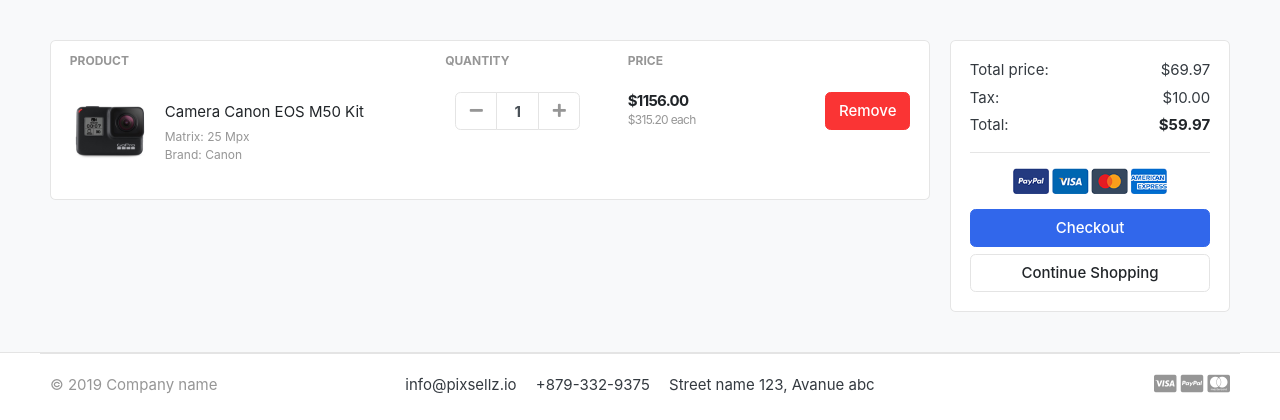
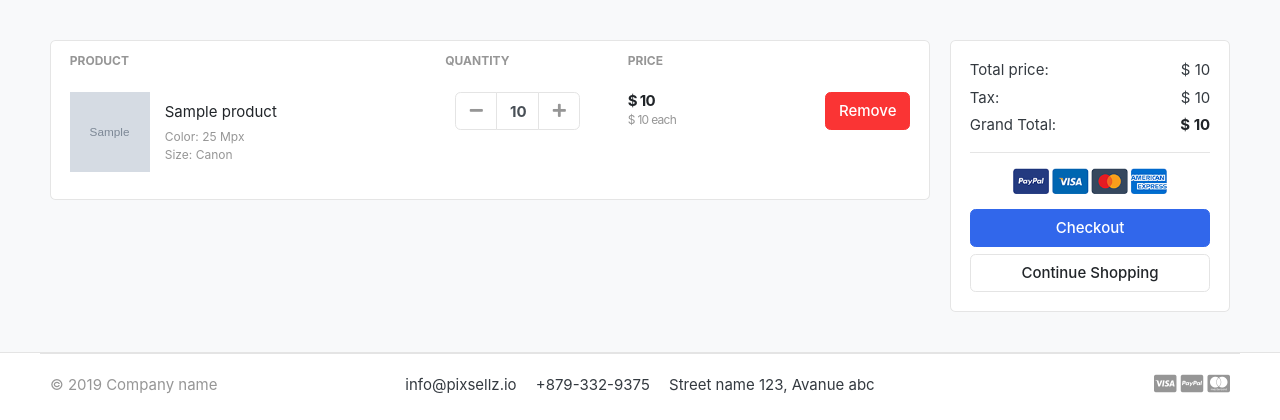
Before and after one commit to RohitBhavsar27/geekyshop-django, a Django app: template templates/store/cart.html in a window 1280 px wide. Shown: the part 118-538 px from the top of the page. Run offline with Django 5.2, Linux system fonts and the light colour scheme; the template is opened without the code that fills it: most values are stand-ins (such as "Sample title", 1, 10 or a date in 2020); grey boxes marked "Sample" are stand-in pictures; some libraries are stand-ins or nearby versions; some web fonts are replaced.

Commit message:
remove-cart, view-cart

```diff
--- a/cart/models.py
+++ b/cart/models.py
@@ -16,5 +16,7 @@
     quantity = models.IntegerField()
     is_active = models.BooleanField(default=True)
 
+    def sub_total(self):
+        return self.product.price * self.quantity
     def __str__(self):
         return self.product
--- a/cart/urls.py
+++ b/cart/urls.py
@@ -3,5 +3,7 @@
 
 urlpatterns = [
     path('',views.cart, name='cart'),
-    path('add_cart/<int:product_id>/',views.add_cart, name='add_cart')
+    path('add_cart/<int:product_id>/',views.add_cart, name='add_cart'),
+    path('remove_cart/<int:product_id>/',views.remove_cart, name='remove_cart'),
+    path('remove_cart_item/<int:product_id>/',views.remove_cart_item, name='remove_cart_item')
 ]
--- a/templates/store/cart.html
+++ b/templates/store/cart.html
@@ -5,7 +5,13 @@
     <div class="container">
 
         <!-- ============================ COMPONENT 1 ================================= -->
-
+        {% if not cart_items %}
+        <h2 class="text-center">Your Shopping Cart is empty</h2>
+        <br>
+        <div class="text-center">
+            <a href="{% url 'store' %}" class="btn btn-primary"> Continue Shopping</a>
+        </div>
+        {% else %}
         <div class="row">
             <aside class="col-lg-9">
                 <div class="card">
@@ -19,13 +25,15 @@
                             </tr>
                         </thead>
                         <tbody>
+                            {% for cart_item in cart_items %}
                             <tr>
                                 <td>
                                     <figure class="itemside align-items-center">
-                                            <div class="aside"><img src="{% static './images/items/11.jpg' %}" class="img-sm"></div>
+                                        <div class="aside"><img src="{{ cart_item.product.image.url }}" class="img-sm">
+                                        </div>
                                         <figcaption class="info">
-                                                <a href="#" class="title text-dark">Camera Canon EOS M50 Kit</a>
-                                                <p class="text-muted small">Matrix: 25 Mpx <br> Brand: Canon</p>
+                                            <a href="{{ cart_item.product.get_url }}" class="title text-dark">{{ cart_item.product.product_name }}</a>
+                                            <p class="text-muted small">Color: 25 Mpx <br> Size: Canon</p>
                                         </figcaption>
                                     </figure>
                                 </td>
@@ -34,27 +42,31 @@
                                     <div class="col">
                                         <div class="input-group input-spinner">
                                             <div class="input-group-prepend">
-                                                    <button class="btn btn-light" type="button" id="button-plus"> <i
-                                                            class="fa fa-minus"></i> </button>
+                                                <a href="{% url 'remove_cart' cart_item.product.id %}"
+                                                    class="btn btn-light" type="button" id="button-plus"> <i
+                                                        class="fa fa-minus"></i> </a>
                                             </div>
-                                                <input type="text" class="form-control" value="1">
+                                            <input type="text" class="form-control" value="{{ cart_item.quantity }}">
                                             <div class="input-group-append">
-                                                    <button class="btn btn-light" type="button" id="button-minus"> <i
-                                                            class="fa fa-plus"></i> </button>
+                                                <a href="{% url 'add_cart' cart_item.product.id %}"
+                                                    class="btn btn-light" type="button" id="button-minus"> <i
+                                                        class="fa fa-plus"></i> </a>
                                             </div>
                                         </div> <!-- input-group.// -->
                                     </div> <!-- col.// -->
                                 </td>
                                 <td>
                                     <div class="price-wrap">
-                                            <var class="price">$1156.00</var>
-                                            <small class="text-muted"> $315.20 each </small>
+                                        <var class="price">$ {{cart_item.sub_total }}</var>
+                                        <small class="text-muted"> $ {{cart_item.product.price}} each</small>
                                     </div> <!-- price-wrap .// -->
                                 </td>
                                 <td class="text-right">
-                                        <a href="" class="btn btn-danger"> Remove</a>
+                                    <a href="{% url 'remove_cart_item' cart_item.product.id %}" class="btn btn-danger">
+                                        Remove</a>
                                 </td>
                             </tr>
+                            {% endfor %}
                         </tbody>
                     </table>
                 </div> <!-- card.// -->
@@ -66,30 +78,28 @@
                     <div class="card-body">
                         <dl class="dlist-align">
                             <dt>Total price:</dt>
-                                <dd class="text-right">$69.97</dd>
+                            <dd class="text-right">$ {{total}}</dd>
                         </dl>
                         <dl class="dlist-align">
                             <dt>Tax:</dt>
-                                <dd class="text-right"> $10.00</dd>
+                            <dd class="text-right"> $ {{tax}}</dd>
                         </dl>
                         <dl class="dlist-align">
-                                <dt>Total:</dt>
-                                <dd class="text-right text-dark b"><strong>$59.97</strong></dd>
+                            <dt>Grand Total:</dt>
+                            <dd class="text-right text-dark b"><strong>$ {{grand_total}}</strong></dd>
                         </dl>
                         <hr>
                         <p class="text-center mb-3">
                             <img src="{% static './images/misc/payments.png' %}" height="26">
                         </p>
                         <a href="./place-order.html" class="btn btn-primary btn-block"> Checkout </a>
-                            <a href="./store.html" class="btn btn-light btn-block">Continue Shopping</a>
+                        <a href="{% url 'store' %}" class="btn btn-light btn-block">Continue Shopping</a>
                     </div> <!-- card-body.// -->
                 </div> <!-- card.// -->
-
             </aside> <!-- col.// -->
-
-
         </div> <!-- row.// -->
         <!-- ============================ COMPONENT 1 END .// ================================= -->
+        {% endif %}
 
     </div> <!-- container .//  -->
 </section>
--- a/templates/store/store.html
+++ b/templates/store/store.html
@@ -142,7 +142,7 @@
                                         <span class="price">$ {{product.price}}</span>
                                     </div> <!-- price-wrap.// -->
                                 </div>
-                                <a href="#" class="btn btn-block btn-primary">Add to cart </a>
+                                <a href="{% url 'add_cart' product.id %}" class="btn btn-block btn-primary">Add to cart </a>
                             </figcaption>
                         </figure>
                     </div> <!-- col.// -->
```
Also changed, not shown: cart/views.py (+42 -7 lines), store/views.py (+8 -1 lines), templates/store/product_detail.html (+17 -4 lines). Lines whose indentation alone changed are shown as unchanged.
